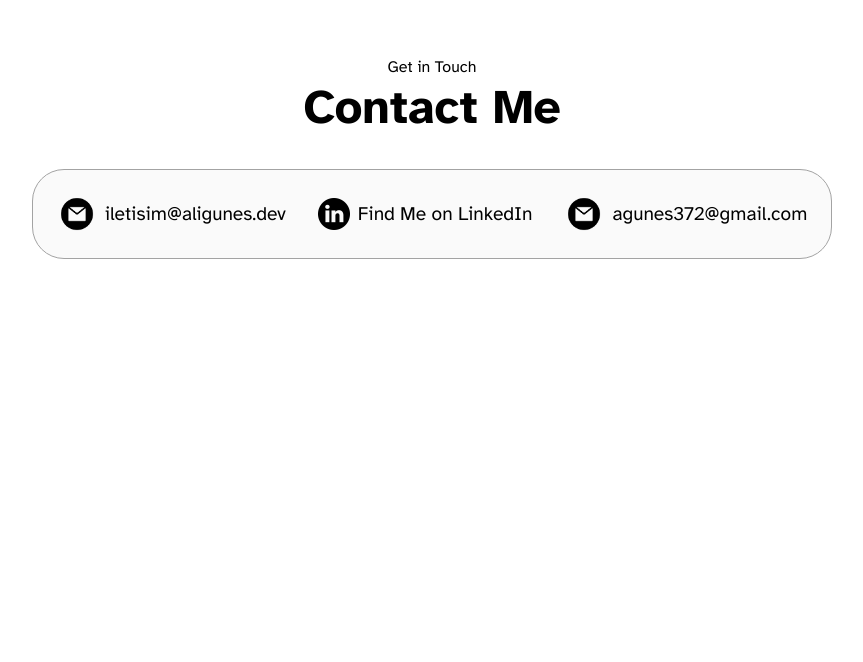
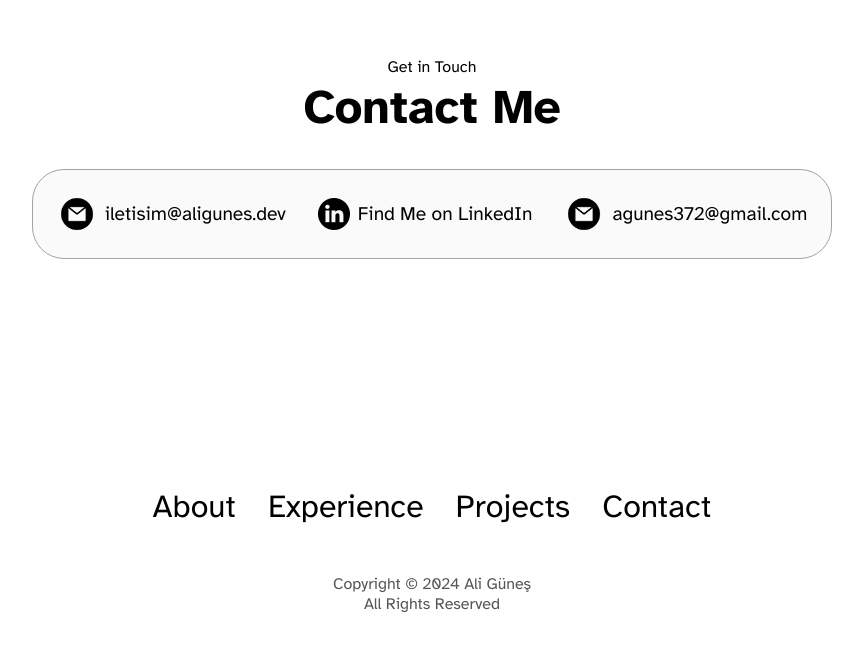
Before and after one commit to ali-gunes/aligunes.dev, a plain HTML site: page index.html in a window 1280 px wide. Shown: the part 3633-4295 px from the top of the page, without its empty margins (208-1071 px from the left). Before the commit the page ends 4071 px from the top, so only its background shows below. Drawn offline with Linux system fonts and the light colour scheme.

Commit message:
Complete the footer section

```diff
--- a/index.html
+++ b/index.html
@@ -9,7 +9,7 @@
 </head>
 <body>
     <nav id="desktop-nav">
-        <div class="logo" onclick="location.href='https://aligunes.dev/'">Ali Güneş</div>
+        <div class="logo" onclick="location.href='#'">Ali Güneş</div>
         <div>
             <ul class="nav-links">
                 <li><a href="#about">About</a></li>
@@ -464,6 +464,21 @@
         </div>
     </section>
 
+    <footer>
+        <nav>
+            <div class="nav-links-container">
+                <ul class="nav-links">
+                    <li><a href="#about">About</a></li>
+                    <li><a href="#experience">Experience</a></li>
+                    <li><a href="#projects">Projects</a></li>
+                    <li><a href="#contact">Contact</a></li>
+                </ul>
+            </div>
+        </nav>
+        <p>Copyright &#169; 2024 Ali Güneş</p>
+        <p>All Rights Reserved</p>
+    </footer>
+
     <script src="script.js"></script>
 </body>
 </html>
--- a/style.css
+++ b/style.css
@@ -410,3 +410,14 @@ article .icon {
 .email-icon {
     height: 2.5rem;
 }
+
+/* FOOTER SECTION */
+
+footer {
+    height: 28vh;
+    margin: 0 1rem;
+}
+
+footer p {
+    text-align: center;
+}
```
